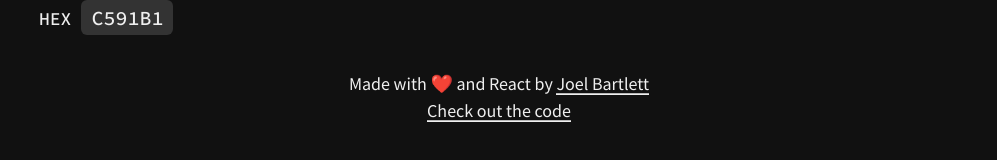
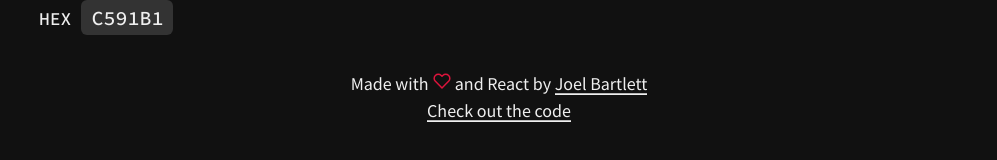
Before and after one commit to murbar/web-color-tool, a React (Create React App) app: page / in a window 1280 px wide. Shown: the part 666-826 px from the top of the page, without its empty margins (141-1138 px from the left). Built offline with nearby package versions, Linux system fonts and the light colour scheme.

Commit message:
Replace emoji with svg icon

```diff
--- a/src/components/Footer.jsx
+++ b/src/components/Footer.jsx
@@ -1,9 +1,15 @@
 import React from 'react';
 import styled from 'styled-components';
+import { ReactComponent as Heart } from 'icons/heart.svg';
 
 const Styles = styled.div`
   padding: 2rem 0;
   text-align: center;
+  svg {
+    height: 1em;
+    color: crimson;
+    margin: 0 -0.25rem;
+  }
 `;
 
 const Footer = () => {
@@ -11,7 +17,7 @@ const Footer = () => {
     <Styles>
       Made with{' '}
       <span role="img" aria-label="love">
-        ❤️
+        <Heart />
       </span>{' '}
       and React by{' '}
       <a href="https://joelb.dev" title="Joel Bartlett's portfolio">
```
Also changed, not shown: src/icons/heart.svg (added).
